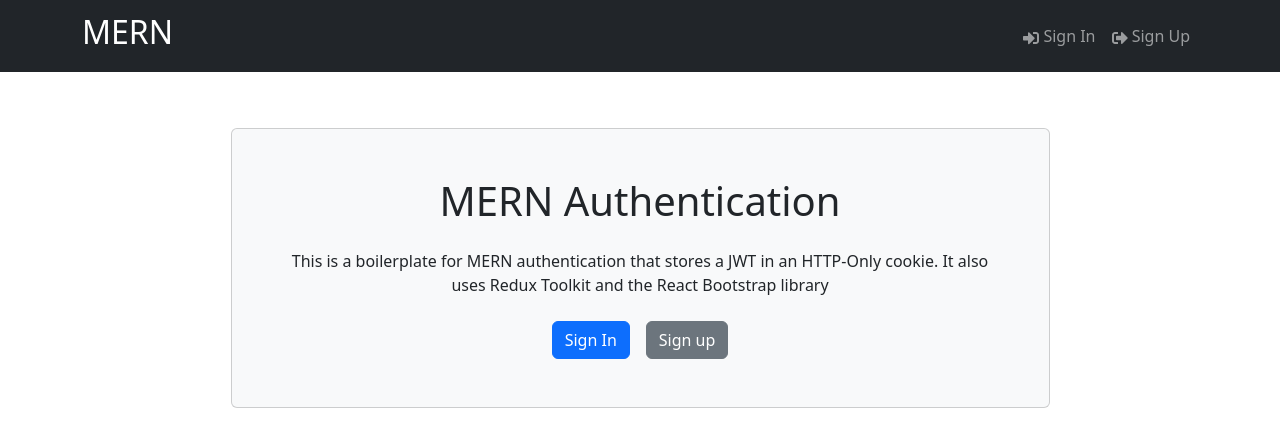
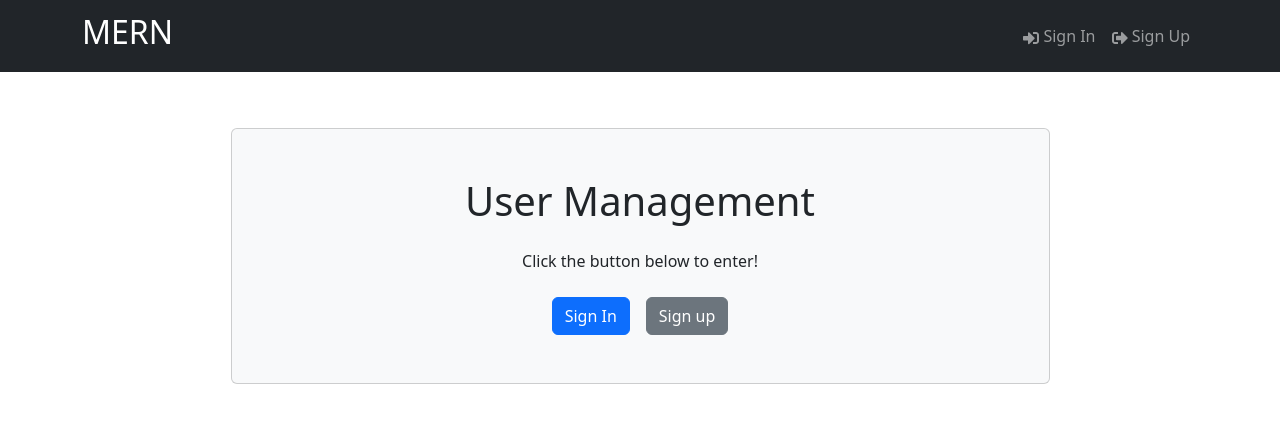
Before and after one commit to albrinndr/User-Management--MERN-, a React (Vite) app in the folder frontend/: page / in a window 1280 px wide. Shown: the top 446 px of the page. Built offline with nearby package versions, Linux system fonts and the light colour scheme.

Commit message:
Styles modified

```diff
--- a/frontend/src/components/AdminHeader.jsx
+++ b/frontend/src/components/AdminHeader.jsx
@@ -24,9 +24,9 @@ const AdminHeader = () => {
     };
     return (
         <header>
-            <Navbar bg='dark' variant='dark' expand='lg' collapseOnSelect>
+            <Navbar variant='dark' expand='lg' collapseOnSelect style={{background:'#009e47'}}>
                 <Container>
-                    <LinkContainer to='/'>
+                    <LinkContainer to='/admin'>
                         <Navbar.Brand><h2>ADMIN</h2></Navbar.Brand>
                     </LinkContainer>
                     <Navbar.Toggle aria-controls='basic-navbar-nav' />
@@ -48,7 +48,7 @@ const AdminHeader = () => {
                                         </Nav.Link>
                                     </LinkContainer>
 
-                                            <Button className='btn-secondary ms-lg-5' onClick={logoutHandler}>Logout</Button>
+                                    <Button className='btn-secondary ms-lg-5' onClick={logoutHandler}>Logout</Button>
 
                                 </>
                             )}
--- a/frontend/src/components/FormContainer.jsx
+++ b/frontend/src/components/FormContainer.jsx
@@ -3,8 +3,8 @@ import { Col, Container, Row } from "react-bootstrap";
 const FormContainer = ({ children }) => {
     return (
         <Container>
-            <Row className="justify-content-md-center mt-5">
-                <Col xs={12} md={6} className="card p-3">
+            <Row className="justify-content-md-center mt-5 ">
+                <Col xs={12} md={6} className="card p-4 shadow-sm p-3 mb-5 bg-white rounded border-1" >
                     {children}
                 </Col>
             </Row>
--- a/frontend/src/components/Hero.jsx
+++ b/frontend/src/components/Hero.jsx
@@ -6,23 +6,21 @@ const Hero = () => {
   const { userInfo } = useSelector(state => state.auth);
   return (
     <div className=' py-5'>
-      <Container className='d-flex justify-content-center'>
+      <Container className='d-flex justify-content-center mx-auto'>
         <Card className='p-5 d-flex flex-column align-items-center hero-card bg-light w-75'>
           {userInfo && (
             <>
               <div className='d-flex align-items-center'>
                 {userInfo.imageUrl && <img src={userInfo.imageUrl} alt="userProfile" style={{ width: '150px', borderRadius: '50%',marginRight:'1rem' }} />}
-                <h1 className='text-center  mb-4'>WELCOME {userInfo.name}</h1>
+                <h3 className='text-center  mb-4'>Welcome,  {userInfo.name}</h3>
               </div>
             </>
           )}
           {!userInfo && (
             <>
-              <h1 className='text-center mb-4'>MERN Authentication</h1>
+              <h1 className='text-center mb-4'>User Management</h1>
               <p className='text-center mb-4'>
-                This is a boilerplate for MERN authentication that stores a JWT in
-                an HTTP-Only cookie. It also uses Redux Toolkit and the React
-                Bootstrap library
+                Click the button below to enter!
               </p>
 
               <div className='d-flex'>
--- a/frontend/src/screens/AdminHomeScreen.jsx
+++ b/frontend/src/screens/AdminHomeScreen.jsx
@@ -1,5 +1,9 @@
 const AdminHomeScreen = () => {
-  return <div>AdminHomeScreen</div>;
+  return (
+    <div style={{ minHeight: '80vh', textAlign: 'center', display: 'flex', alignItems: 'center', justifyContent: 'center' }}>
+      <h2>Welcome Admin 👋</h2>
+    </div>
+  );
 };
 
 export default AdminHomeScreen;
--- a/frontend/src/screens/AdminLoginScreen.jsx
+++ b/frontend/src/screens/AdminLoginScreen.jsx
@@ -39,8 +39,8 @@ const AdminLoginScreen = () => {
         }
     };
     return (
-        <FormContainer>
-            <h1>Sign In</h1>
+        <FormContainer >
+            <h1 className="text-center">Sign In</h1>
 
             <Form onSubmit={submitHandler}>
                 <Form.Group className="my-2" controlId="email">
```
